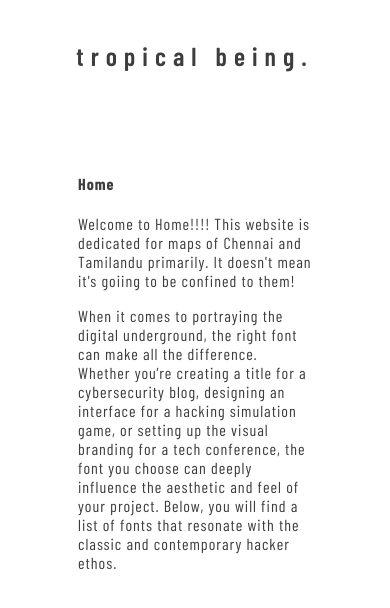
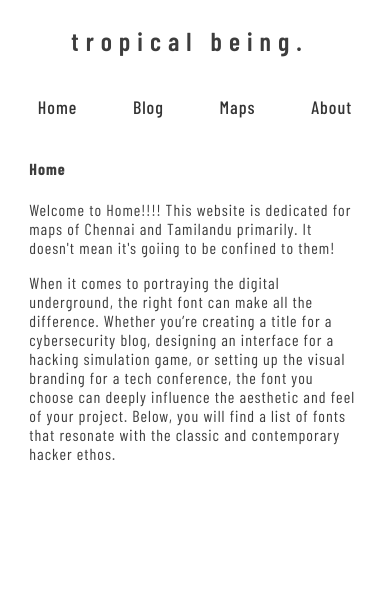
Before and after one commit to karthi209/tropical-being, a React (Vite) app: page / in a window 390 px wide. Shown: the top 608 px of the page. Built offline with nearby package versions, Linux system fonts and the light colour scheme; a web font is replaced by a local one.

Commit message:
ui stuff

```diff
--- a/src/components/css/Navbar.css
+++ b/src/components/css/Navbar.css
@@ -47,19 +47,40 @@ div.logotext {
 
   @media only screen and (max-width: 768px) {
 
+    .navbar {
+      margin: 0 auto;
+      width: 100vw;
+      max-width: 100%;
+      /* padding: 5px; */
+      flex-wrap: wrap;
+    }
+
     div.logotext {
       display: flex;
-      justify-content: left;
+      justify-content: center;
       margin: auto;
       font-size:26px;
       letter-spacing: 7px;
-      padding: 15px;
+      padding: 15px 10px 30px 0px;
       font-weight: 600;
+      width: 90%;
     }
 
     .navbar-links {
-      display: none;
-    };
+      justify-content: space-around;
+      padding: 0;
+      margin: 0;
+    }
+
+    .navbar-links li {
+      margin: 0; /* Ensures there's no margin around list items */
+      padding: 10px 2vw;
+    }
+
+    *, *::before, *::after {
+      box-sizing: border-box;
+    }
+
 
     .styleMenu {
       display: flex;
--- a/src/components/css/Pages.css
+++ b/src/components/css/Pages.css
@@ -3,3 +3,11 @@ div.pages-custom {
     padding-top: 7vh;
     max-width: 60%;
   }
+
+@media only screen and (max-width: 768px) {
+  div.pages-custom {
+    margin: auto;
+    padding-top: 0vh;
+    max-width: 85%;
+  }
+}
```
